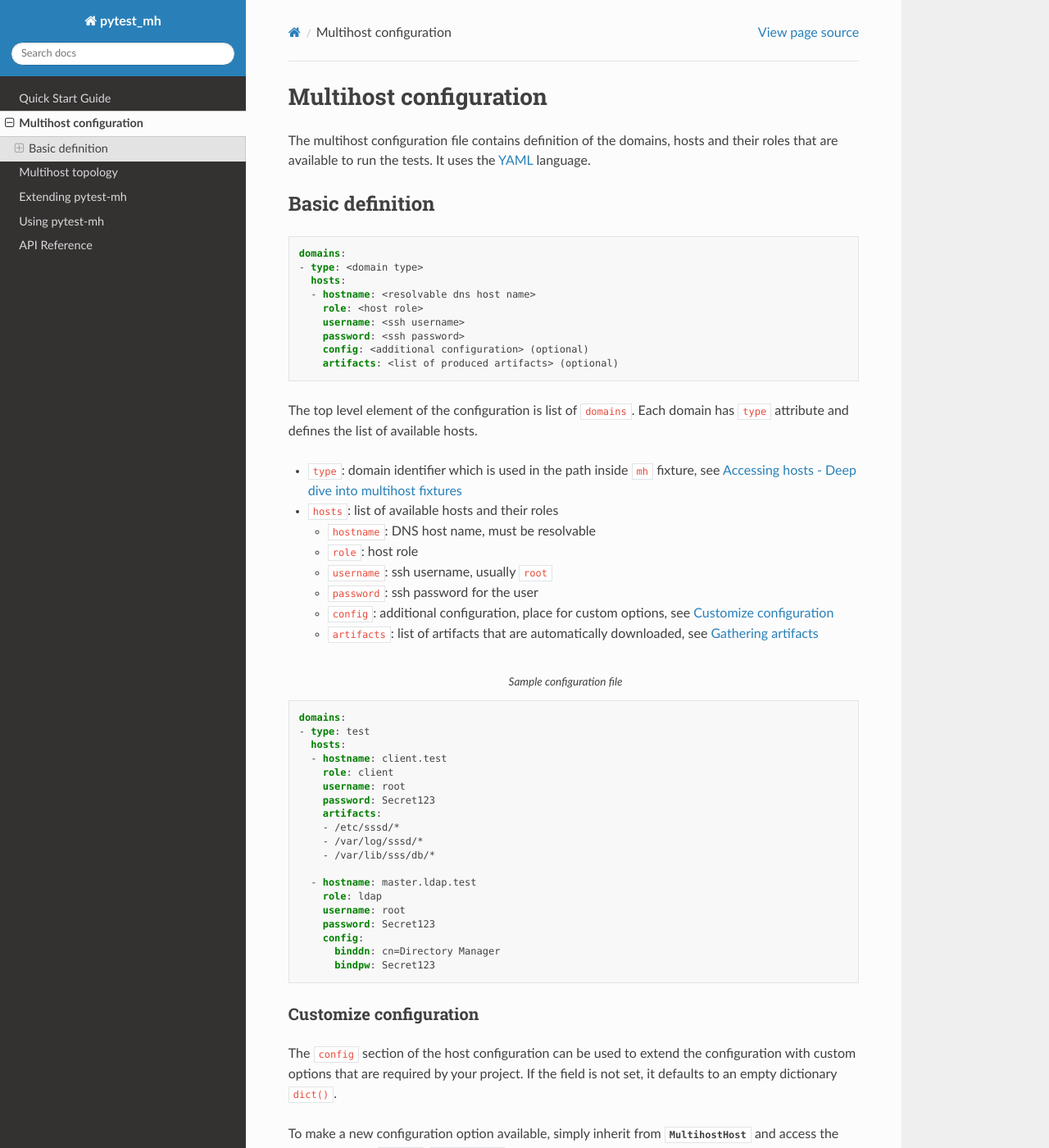
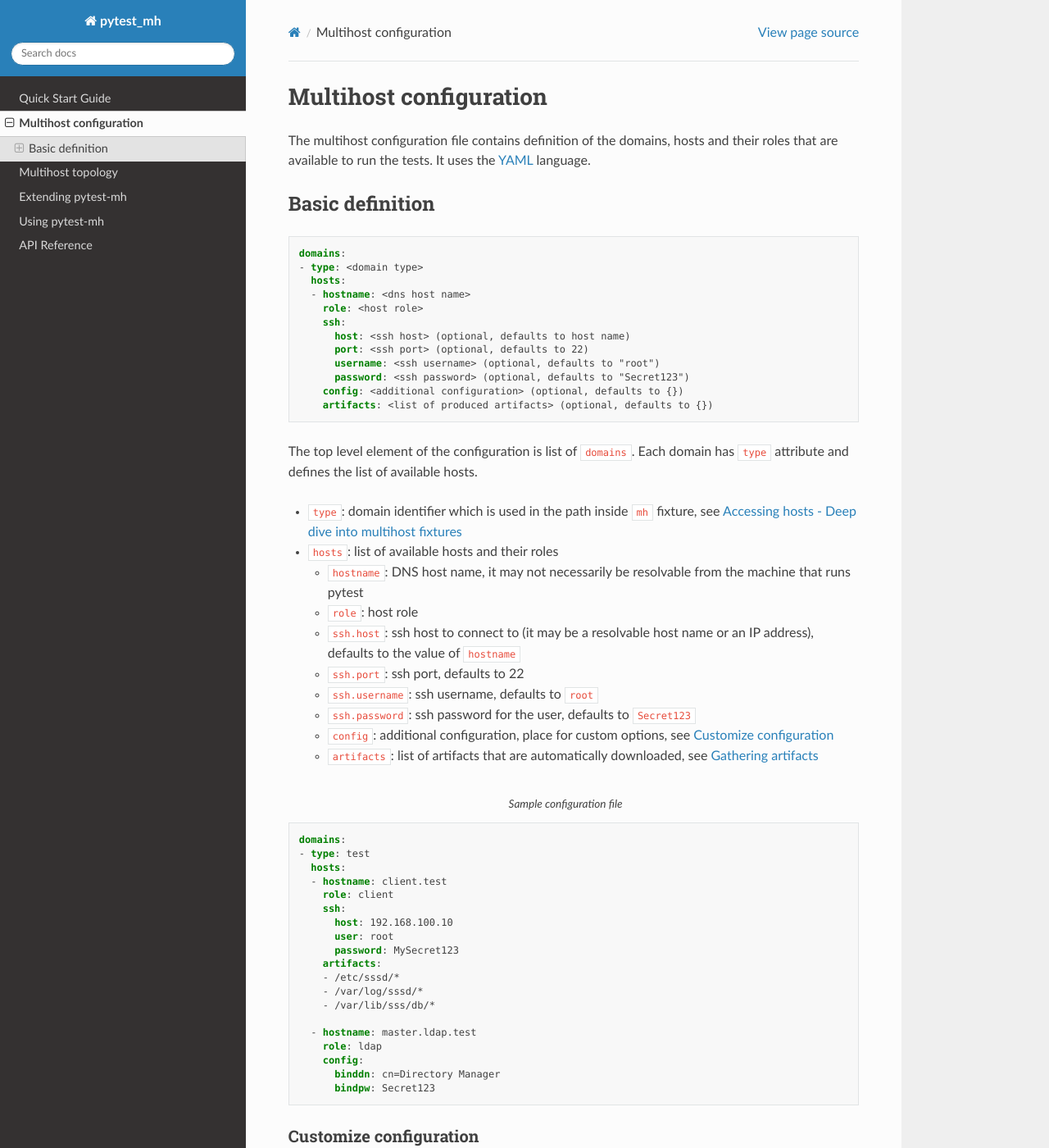
Before and after one commit to next-actions/pytest-mh, a Sphinx documentation site: the page built from docs/config.rst, in a window 1280 px wide and 1400 px high. Shown: the whole window at 82% size. Built offline with Sphinx 7.4.7 and the Read the Docs theme 2.0.0, drawn with Linux system fonts in a browser that asks for light colours; some of the changed text lies outside the part shown.

Commit message:
Add standalone ssh option

```diff
--- a/docs/config.rst
+++ b/docs/config.rst
@@ -13,12 +13,15 @@ Basic definition
     domains:
     - type: <domain type>
       hosts:
-      - hostname: <resolvable dns host name>
+      - hostname: <dns host name>
         role: <host role>
-        username: <ssh username>
-        password: <ssh password>
-        config: <additional configuration> (optional)
-        artifacts: <list of produced artifacts> (optional)
+        ssh:
+          host: <ssh host> (optional, defaults to host name)
+          port: <ssh port> (optional, defaults to 22)
+          username: <ssh username> (optional, defaults to "root")
+          password: <ssh password> (optional, defaults to "Secret123")
+        config: <additional configuration> (optional, defaults to {})
+        artifacts: <list of produced artifacts> (optional, defaults to {})
 
 The top level element of the configuration is list of ``domains``. Each domain
 has ``type`` attribute and defines the list of available hosts.
@@ -26,10 +29,13 @@ has ``type`` attribute and defines the list of available hosts.
 * ``type``: domain identifier which is used in the path inside ``mh`` fixture, see :ref:`mh-fixture`
 * ``hosts``: list of available hosts and their roles
 
-  * ``hostname``: DNS host name, must be resolvable
+  * ``hostname``: DNS host name, it may not necessarily be resolvable from the machine that runs pytest
   * ``role``: host role
-  * ``username``: ssh username, usually ``root``
-  * ``password``: ssh password for the user
+  * ``ssh.host``: ssh host to connect to (it may be a resolvable host name or an
+    IP address), defaults to the value of ``hostname``
+  * ``ssh.port``: ssh port, defaults to 22
+  * ``ssh.username``: ssh username, defaults to ``root``
+  * ``ssh.password``: ssh password for the user, defaults to ``Secret123``
   * ``config``: additional configuration, place for custom options, see :ref:`custom-config`
   * ``artifacts``: list of artifacts that are automatically downloaded, see :ref:`gathering-artifacts`
 
@@ -41,8 +47,10 @@ has ``type`` attribute and defines the list of available hosts.
       hosts:
       - hostname: client.test
         role: client
-        username: root
-        password: Secret123
+        ssh:
+          host: 192.168.100.10
+          user: root
+          password: MySecret123
         artifacts:
         - /etc/sssd/*
         - /var/log/sssd/*
@@ -93,13 +99,13 @@ the multihost configuration in the ``config`` field.
       hosts:
       - hostname: client.test
         role: client
-        username: root
-        password: Secret123
+        ssh:
+          host: 192.168.100.10
+          user: root
+          password: MySecret123
 
       - hostname: master.ldap.test
         role: ldap
-        username: root
-        password: Secret123
         config:
           binddn: cn=Directory Manager
           bindpw: Secret123
@@ -118,8 +124,10 @@ artifacts with a possible wildcard character. For example:
 
   - hostname: client.test
     role: client
-    username: root
-    password: Secret123
+    ssh:
+      host: 192.168.100.10
+      user: root
+      password: MySecret123
     config:
       artifacts:
       - /etc/sssd/*
```
Also changed, not shown: other parts of docs/config.rst (+0 -2 lines), docs/quick-start.rst (+7 -11 lines), 5 other files.
